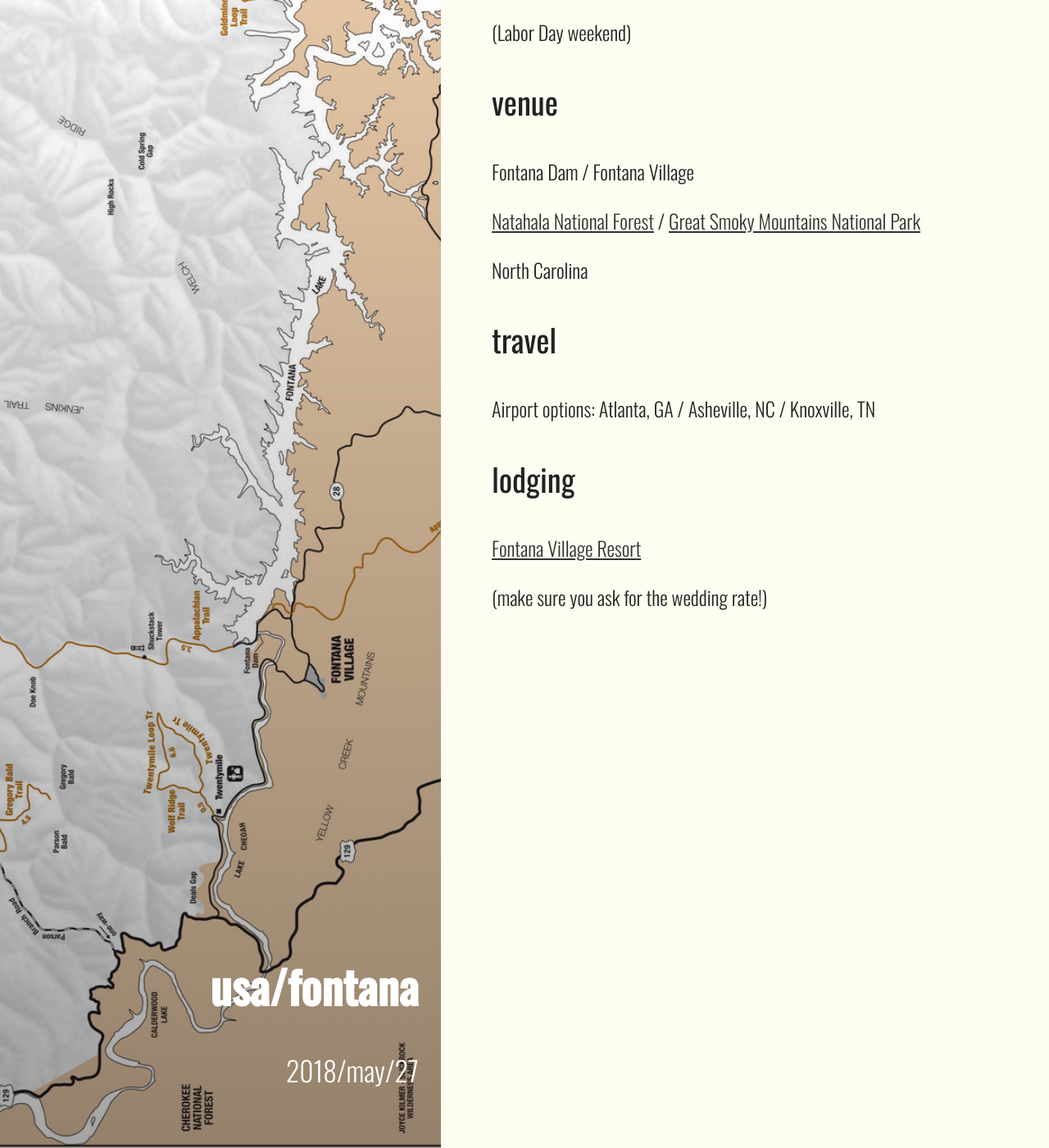
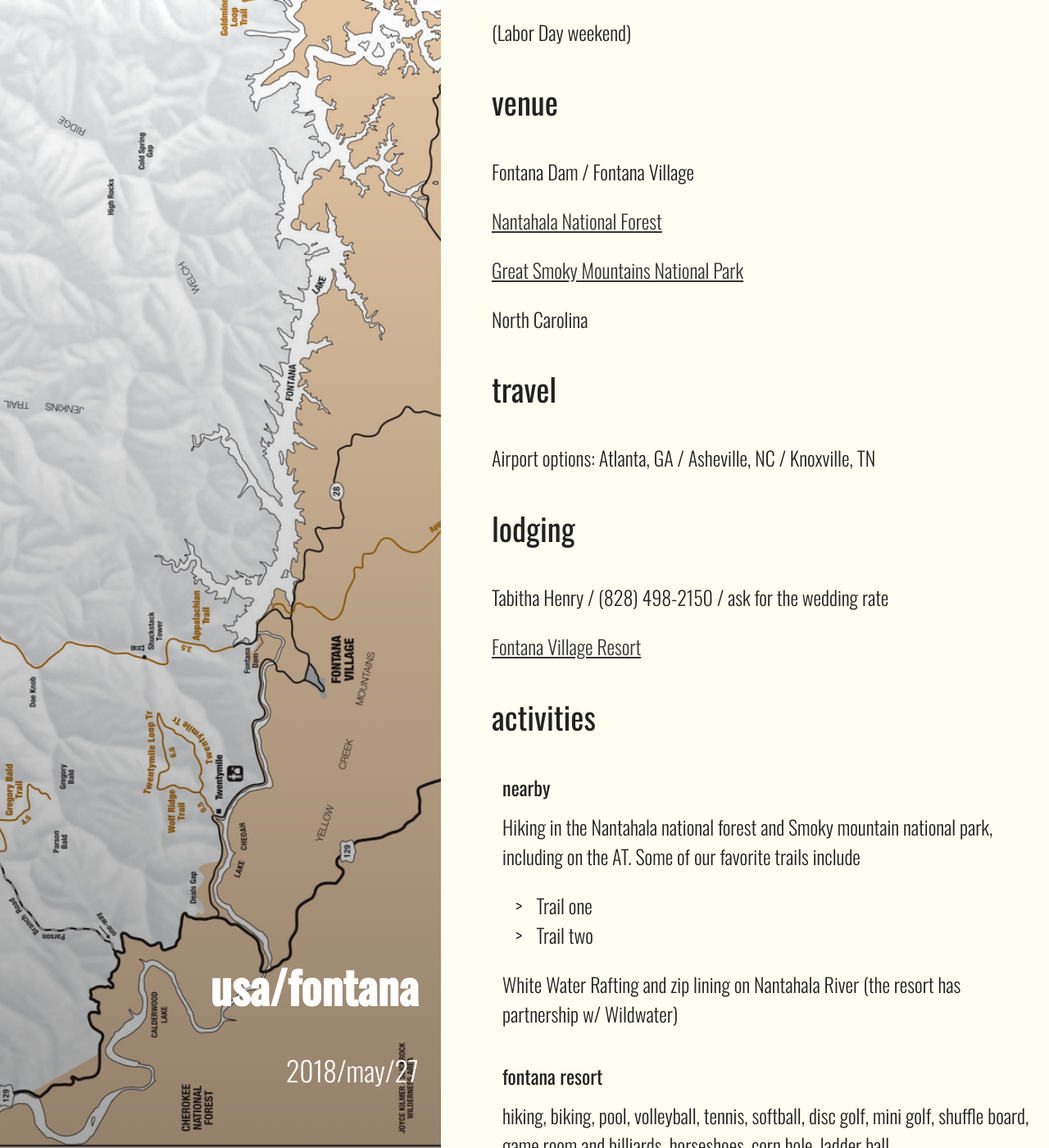
Before and after one commit to french-cherian/french-cherian.github.io, a Jekyll site: the page built from usa.md, in a window 1280 px wide and 1400 px high, scrolled down 248 px. Shown: the whole window at 82% size. Built offline with Jekyll 4.4.1, drawn with Linux system fonts in a browser that asks for light colours; some of the changed text lies outside the part shown.

Commit message:
Use markdown! Add some activities info.

```diff
--- a/assets/_sass/_base.scss
+++ b/assets/_sass/_base.scss
@@ -53,6 +53,14 @@
 h4 { font-size: 1em; }
 h5 { font-size: .8em; }
 h6 { font-size: .6em; }
+
+h5, h6 {
+    margin-bottom: -0.5em
+}
+
+.indentsome {
+    margin-left: 2%;
+}
 
 .heading {
     font-size: 2.3em;
--- a/usa.md
+++ b/usa.md
@@ -7,29 +7,51 @@
 active: USA/FONTANA
 ---
 
-<h3> date </h3>
+### date
 Sunday, 27 May 2018
 
 (Labor Day weekend)
 
-<h3> venue </h3>
+### venue
 Fontana Dam / Fontana Village
 
-<a href="https://en.wikipedia.org/wiki/Nantahala_National_Forest">Natahala National Forest</a> /  <a href="https://www.nps.gov/grsm/planyourvisit/fontanadam.htm">Great Smoky Mountains National Park</a>
+[Nantahala National Forest](https://en.wikipedia.org/wiki/Nantahala_National_Forest)
+
+[Great Smoky Mountains National Park](https://www.nps.gov/grsm/planyourvisit/fontanadam.htm)
 
 North Carolina
 
-
-<h3> travel </h3>
-
+### travel
 Airport options: Atlanta, GA / Asheville, NC / Knoxville, TN
 
-<h3> lodging </h3>
-<a href="http://www.fontanavillage.com/">Fontana Village Resort</a>
+### lodging
+Tabitha Henry / (828) 498-2150 / ask for the wedding rate
 
-(make sure you ask for the wedding rate!)
+[Fontana Village Resort](http://www.fontanavillage.com/)
 
 
+### activities
+
+<div class="indentsome" markdown="1">
+
+##### nearby
+Hiking in the Nantahala national forest and Smoky mountain national park, including on the AT. Some of our favorite trails include
+- Trail one
+- Trail two
+
+
+White Water Rafting and zip lining on Nantahala River (the resort has partnership w/ Wildwater)
+
+##### fontana resort
+hiking, biking, pool, volleyball, tennis, softball, disc golf, mini golf, shuffle board, game room and billiards, horseshoes, corn hole, ladder ball
+
+##### marina
+Water craft rental (pontoon, canoes, kayaks, paddle boards); fishing; shuttle to National Park creeks and trails on Park southern boundary; Pontoon cruise
+
+##### more
+The [‘Recreation’ and ‘Marina’ tabs](http://www.fontanavillage.com/recreation.html) on the Fontana Village webpage provides some info on some of these activities
+
+</div>
 <!-- <div id='map' style='width: 600px; height: 300px;'></div> -->
 <!-- <script> -->
 <!-- mapboxgl.accessToken = 'pk.eyJ1Ijoia2FkYWxjYWx5cHNlIiwiYSI6ImNqNzlycTI2ZDA2YnkzMnJzaTRlemtrMGMifQ.lTT5MwV-UGIQYhg7YOMSrA'; -->
```
Also changed, not shown: india.md (+10 -3 lines). Lines whose indentation alone changed are shown as unchanged.
